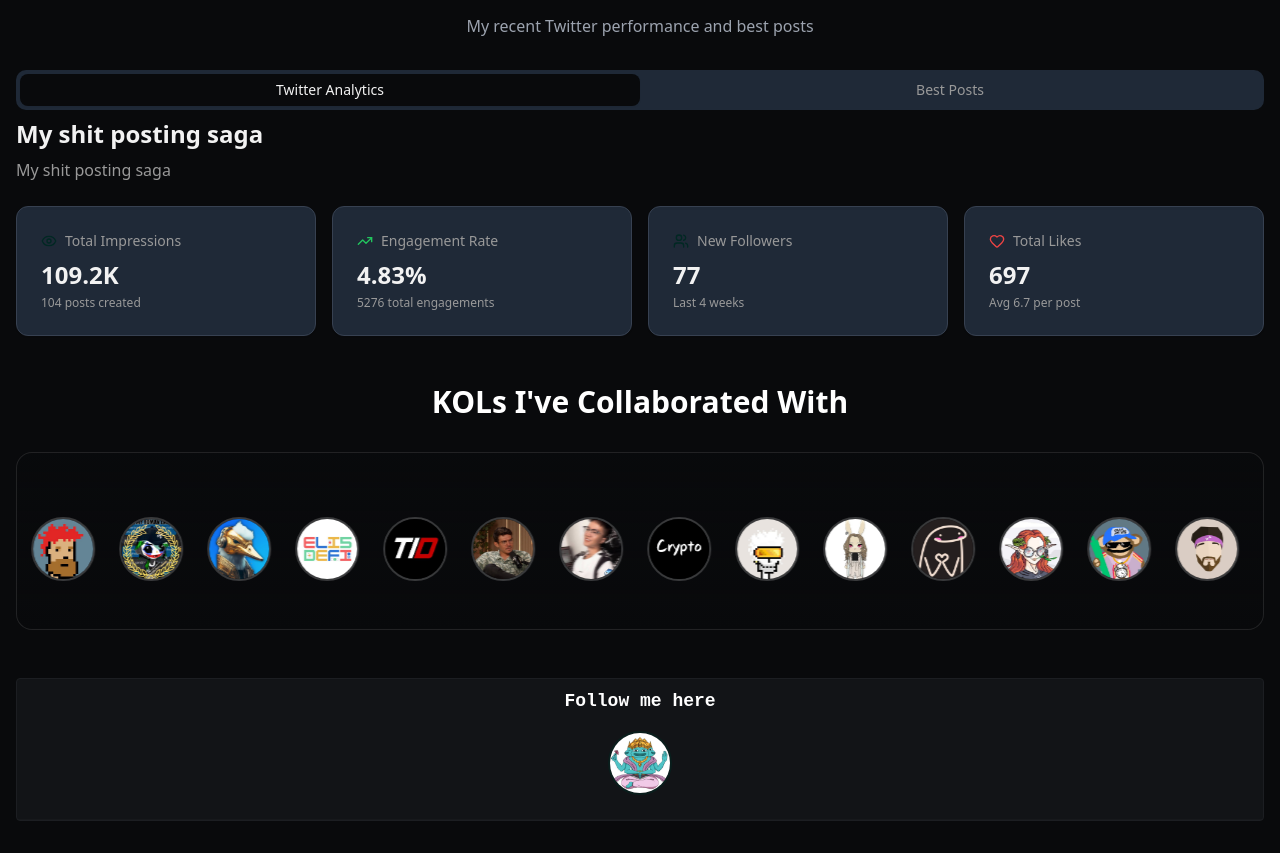
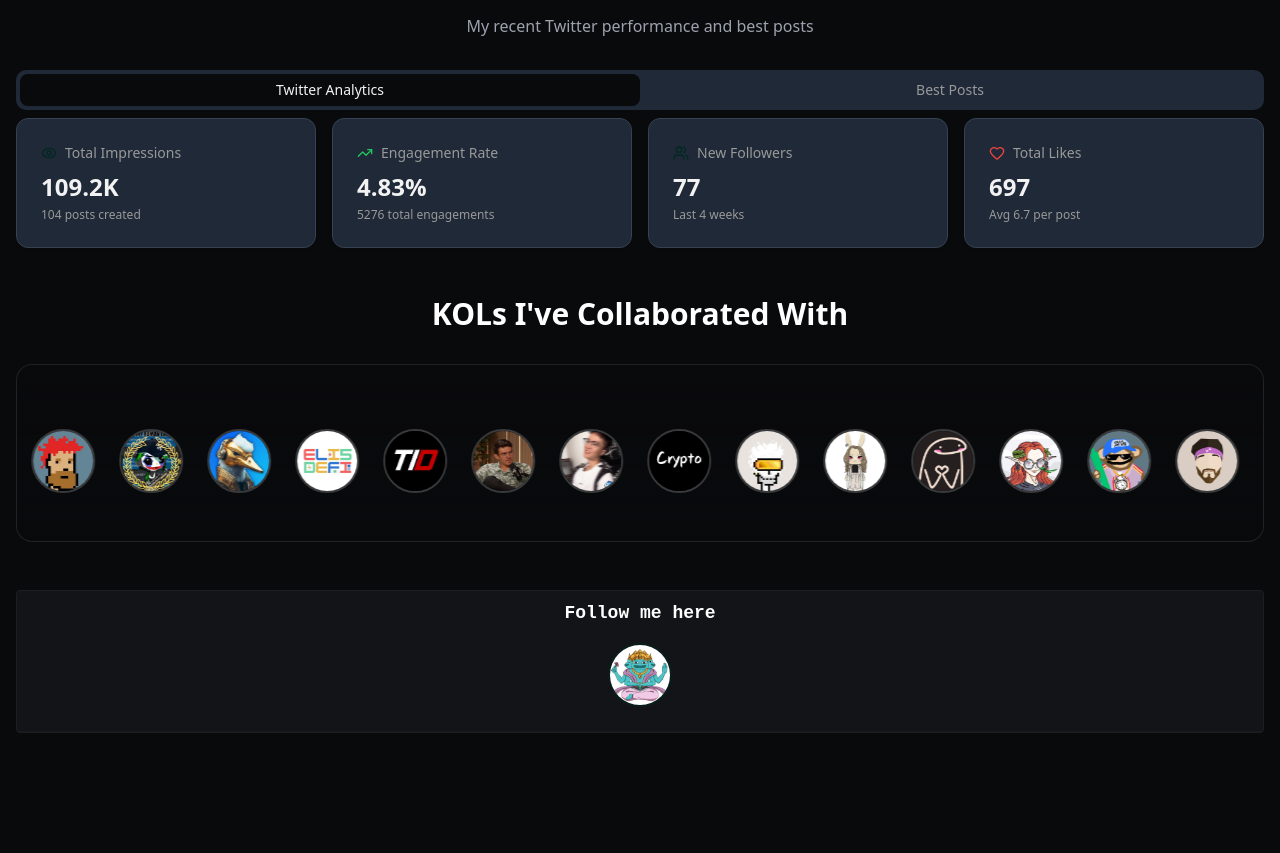
Before and after one commit to Sarcastinatooor/hyperfolio-web3-cv, a React (Vite) app: page / in a window 1280 px wide. Shown: the part 1407-2260 px from the top of the page. After the commit the page ends 2172 px from the top, so only its background shows below. Built offline with nearby package versions, Linux system fonts and the light colour scheme.

Commit message:
Remove Twitter analytics headline

```diff
--- a/src/components/PersonalTwitterAnalytics.tsx
+++ b/src/components/PersonalTwitterAnalytics.tsx
@@ -153,12 +153,6 @@ const PersonalTwitterAnalytics: React.FC = () => {
         </TabsList>
 
         <TabsContent value="analytics" className="space-y-6">
-          {/* Header */}
-          <div className="flex flex-col gap-2">
-            <h2 className="text-2xl font-bold text-foreground">My shit posting saga</h2>
-            <p className="text-muted-foreground">My shit posting saga</p>
-          </div>
-
           {/* Key Metrics Overview */}
           <div className="grid grid-cols-1 md:grid-cols-2 lg:grid-cols-4 gap-4">
             <Card className="bg-gray-800 border-gray-700">
```
